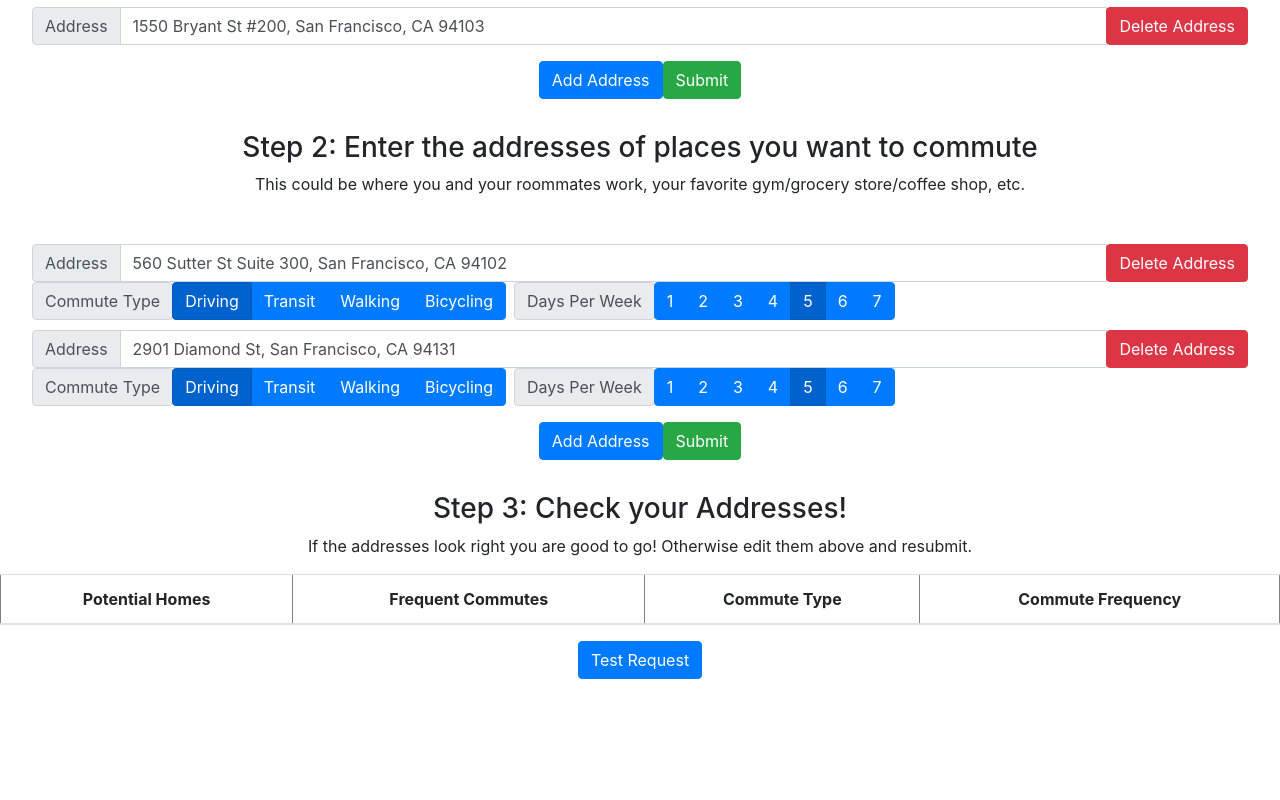
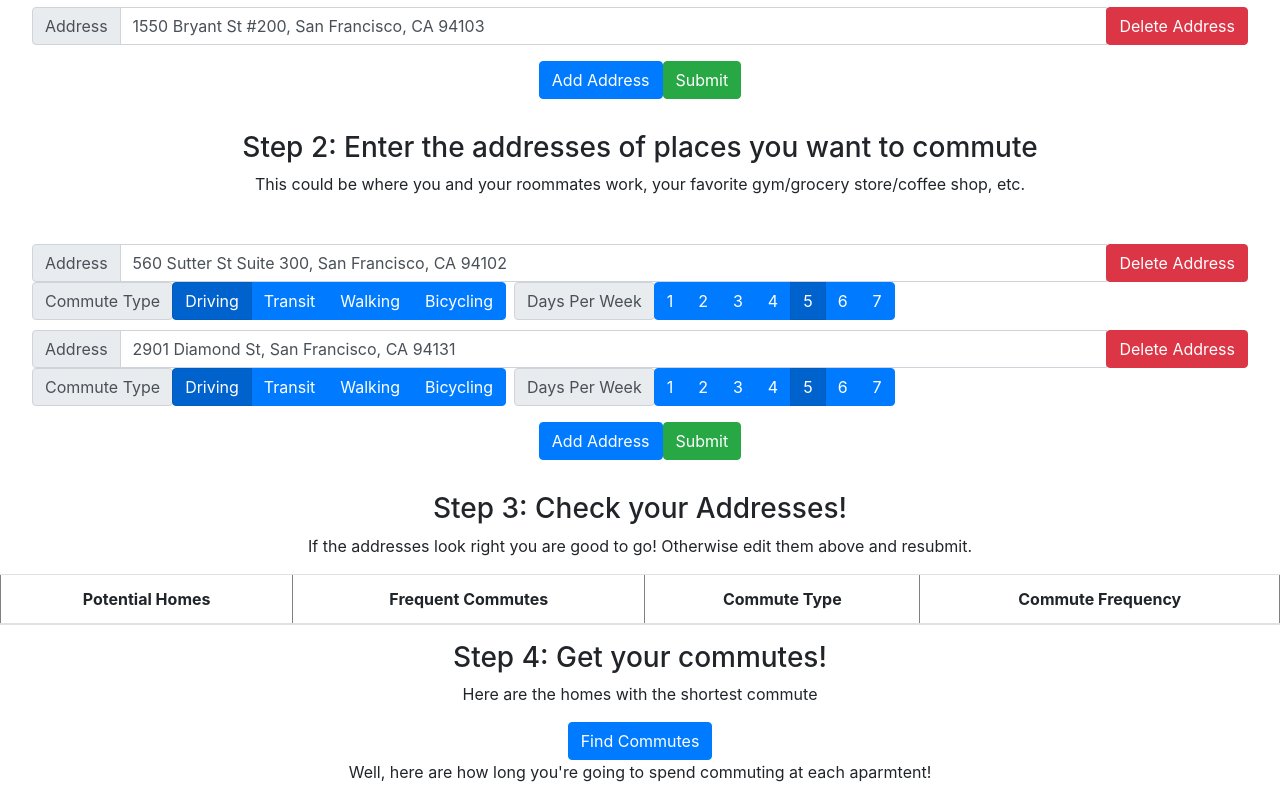
Before and after one commit to visaals/commutecutter, a React (Create React App) app in the folder client/: page / in a window 1280 px wide. Shown: the part 195-995 px from the top of the page. Before the commit the page ends 874 px from the top, so only its background shows below. Built offline with nearby package versions, Linux system fonts and the light colour scheme.

Commit message:
moved testRequest to container and view and added card layout at the bottom

```diff
--- a/client/src/App.js
+++ b/client/src/App.js
@@ -1,6 +1,6 @@
 import React, { Component } from 'react'
 import './App.css'
-import CCFormContainer from './Containers/CCFormContainer.jsx'
+import FormContainer from './Containers/FormContainer.jsx'
 import Nav from 'react-bootstrap/Nav'
 import Navbar from 'react-bootstrap/Navbar'
 
@@ -20,7 +20,7 @@ class App extends Component {
 
         <br></br>
 
-        <CCFormContainer />
+        <FormContainer />
       </div>
     );
   }
--- /dev/null
+++ b/client/src/Containers/CommuteResultsContainer.jsx
@@ -0,0 +1,117 @@
+import React from 'react'
+import Button from "react-bootstrap/Button"
+import CommuteResultsView from "../Views/CommuteResultsView"
+const axios = require('axios')
+var CommuteFormatter = require('../Utilities/CommuteFormatter');
+
+class CommuteResultsContainer extends React.Component {
+
+    state = {
+        tickets: []
+    }
+
+    sendRequest = () => {
+        console.log("testing request...")
+        console.log(this.props.addresses)
+        console.log(this.props.commutes)
+
+        let herokuAPI = 'https://secure-depths-82332.herokuapp.com/api'
+        let localAPI = "http://localhost:5000/api"
+        const instance = axios.create({
+            baseURL: localAPI,
+            timeout: 10000,
+            headers: {'Content-Type': 'application/json'}
+          });
+        instance.post('/bulk-directions', {
+            sourceAddresses: this.props.addresses,
+            commutes: this.props.commutes
+        })
+        .then(response => this.formatAndSetState(response))
+        .catch(function (error) {
+            console.log("post error: " + error);
+        });
+    }
+
+    formatAndSetState (response) {
+
+        let data = response.data
+        let queryData = JSON.parse(response.config.data)
+
+        let queryAddresses = queryData.sourceAddresses
+        let queryCommutes = queryData.commutes
+
+        let homes = []
+        let idx = 0;
+        for (let i = 0; i < queryAddresses.length; i++) {
+            let commuteTickets = []
+            for (let j = 0; j < queryCommutes.length; j++) {
+                let ticket = data[idx];
+                ticket.push(queryCommutes[j].commuteType)
+                ticket.push(queryCommutes[j].commuteDaysPerWeek)
+                commuteTickets.push(data[idx])
+                idx++
+            }
+            homes.push(commuteTickets)
+        }
+
+        let formattedTickets = []
+        for (let i = 0; i < homes.length; i++) {
+            let home = homes[i]
+            let formattedTicket = []
+            let totalCommute = new CommuteFormatter()
+            for (let j = 0; j < home.length; j++) {
+                let commute = home[j]
+                let commuteFormatter = new CommuteFormatter(commute)
+                let formattedCommute = commuteFormatter.formatAndApplyCommuteFrequency()
+                totalCommute.combineRawCommute(commuteFormatter)
+                formattedTicket.push(formattedCommute)
+            }
+
+            formattedTicket.push(totalCommute)
+            formattedTickets.push(formattedTicket)
+        }
+        this.setState({
+            tickets: formattedTickets
+        })
+    }
+
+    summarizeTickets (tickets) {
+        let summarizedTickets = []
+        tickets.map(ticket => summarizedTickets.push(this.summarizeTicket(ticket)))
+        return summarizedTickets
+    }
+
+    summarizeTicket (ticket) {
+        let ticketSummaries = []
+        let i = 0;
+        for (; i < ticket.length - 1; i++) {
+            let commuteObject = ticket[i]
+
+            let summary = []
+            summary.push(commuteObject.destination)
+            summary.push(commuteObject.timeString)
+            summary.push(commuteObject.totalTimeString)
+            ticketSummaries.push(summary)
+        }
+        let summary = []
+        summary.push(ticket[i].totalCommuteTimeString)
+        summary.push(ticket[i].source)
+        ticketSummaries.push(summary)
+
+
+        return ticketSummaries
+    }
+
+    render () {
+        return (
+            <div>
+                <Button onClick={this.sendRequest}>Find Commutes</Button>
+                <CommuteResultsView
+                    tickets={this.summarizeTickets(this.state.tickets)}
+                />
+            </div>
+        )
+    }
+}
+
+export default CommuteResultsContainer
--- a/client/src/Containers/CCFormContainer.jsx
+++ b/client/src/Containers/FormContainer.jsx
@@ -1,10 +1,9 @@
 import React from "react"
 import AddressInputContainer from "./AddressInputContainer"
 import AddressCommuteTableView from "../Views/AddressCommuteTableView"
-import Button from "react-bootstrap/Button";
-const axios = require('axios')
+
+import CommuteResultsContainer from "./CommuteResultsContainer";
 const constants = require('../constants')
-var CommuteFormatter = require('../Utilities/CommuteFormatter');
 
 
 class CCFormContainer extends React.Component {
@@ -13,71 +12,11 @@ class CCFormContainer extends React.Component {
         super()
         this.stepOneEndRef = React.createRef()
         this.stepTwoEndRef = React.createRef()
+        this.stepThreeEndRef = React.createRef()
+        this.stepFourEndRef = React.createRef()
+
         this.addressPlaceholder = "Enter the address of a potential home"
         this.commuteAddressPlaceholder = "Enter the address of a potential commute"
-    }
-
-    testRequest = () => {
-        console.log("testing request...")
-        console.log(this.state.addresses)
-        console.log(this.state.commutes)
-
-        let herokuAPI = 'https://secure-depths-82332.herokuapp.com/api'
-        let localAPI = "http://localhost:5000/api"
-        const instance = axios.create({
-            baseURL: localAPI,
-            timeout: 10000,
-            headers: {'Content-Type': 'application/json'}
-          });
-        instance.post('/bulk-directions', {
-            sourceAddresses: this.state.addresses,
-            commutes: this.state.commutes
-        })
-        .then(function (response) {
-
-            let data = response.data
-            let queryData = JSON.parse(response.config.data)
-
-            let queryAddresses = queryData.sourceAddresses
-            let queryCommutes = queryData.commutes
-
-            let homes = []
-            let idx = 0;
-            for (let i = 0; i < queryAddresses.length; i++) {
-                let commuteTickets = []
-                for (let j = 0; j < queryCommutes.length; j++) {
-                    let ticket = data[idx];
-                    ticket.push(queryCommutes[j].commuteType)
-                    ticket.push(queryCommutes[j].commuteDaysPerWeek)
-                    commuteTickets.push(data[idx])
-                    idx++
-                }
-                homes.push(commuteTickets)
-            }
-
-            for (let i = 0; i < homes.length; i++) {
-                let home = homes[i]
-                let totalCommute = new CommuteFormatter()
-                for (let j = 0; j < home.length; j++) {
-                    let commute = home[j]
-                    let commuteFormatter = new CommuteFormatter(commute)
-                    totalCommute.combineRawCommute(commuteFormatter)
-                    let formattedCommute = commuteFormatter.formatAndApplyCommuteFrequency()
-                    console.log("formatted Commute: " + JSON.stringify(formattedCommute, null, 2))
-                }
-
-                console.log("total commute: " + JSON.stringify(totalCommute, null, 2))
-                console.log("-------------------")
-            }
-
-
-
-
-
-        })
-        .catch(function (error) {
-            console.log("post error: " + error);
-        });
     }
 
     state = {
@@ -129,7 +68,6 @@ class CCFormContainer extends React.Component {
                 <div ref={this.stepOneEndRef}>
                     <h3>Step 2: Enter the addresses of places you want to commute</h3>
                     <p>This could be where you and your roommates work, your favorite gym/grocery store/coffee shop, etc.</p>
-
                 </div>
                 <AddressInputContainer
                     placeholder={this.commuteAddressPlaceholder}
@@ -141,12 +79,22 @@ class CCFormContainer extends React.Component {
                 <div ref={this.stepTwoEndRef}>
                     <h3>Step 3: Check your Addresses!</h3>
                     <p>If the addresses look right you are good to go! Otherwise edit them above and resubmit.</p>
+                    <AddressCommuteTableView
+                        addresses={this.state.addresses}
+                        commutes={this.state.commutes}
+                    />
+                </div>
 
-                    <AddressCommuteTableView
-                            addresses={this.state.addresses}
-                            commutes={this.state.commutes}
-                            />
-                    <Button onClick={this.testRequest}>Test Request</Button>
+                <div ref={this.stepThreeEndRef}>
+                    <h3>Step 4: Get your commutes!</h3>
+                    <p>Here are the homes with the shortest commute</p>
+                    <CommuteResultsContainer
+                        addresses={this.state.addresses}
+                        commutes={this.state.commutes}
+                    />
+                </div>
+                <div ref={this.stepFourEndRef}>
+                    <p>Well, here are how long you're going to spend commuting at each aparmtent!</p>
                 </div>
 
 
--- /dev/null
+++ b/client/src/Views/CommuteResultsView.jsx
@@ -0,0 +1,51 @@
+import React from "react"
+import Card from "react-bootstrap/Card"
+import ListGroup from "react-bootstrap/ListGroup"
+import ListGroupItem from "react-bootstrap/ListGroupItem"
+import CardDeck from "react-bootstrap/CardDeck"
+
+
+const CommuteView = (props) => {
+
+    let renderedTickets = props.tickets.map(ticket => {
+
+        let totalCommuteTimeString = ticket[ticket.length-1][0]
+        let source = ticket[ticket.length-1][1]
+
+        ticket.pop()
+
+        return (
+            <div>
+                <Card style={{ width: '18rem' }}>
+                    <Card.Body>
+                        <Card.Title>{source}</Card.Title>
+                        <Card.Subtitle className="mb-2 text-muted">{totalCommuteTimeString}</Card.Subtitle>
+                        <ListGroup className="list-group-flush">
+                            {ticket.map(elem => {
+                                return (
+                                    <ListGroupItem>{elem.map(e => <div>{e}<br /></div>)}</ListGroupItem>
+                                )
+                            })}
+                        </ListGroup>
+                    </Card.Body>
+                </Card>
+
+            </div>
+        )
+    })
+
+    return (
+        <div>
+            <div>
+                <CardDeck>
+                    {renderedTickets}
+                </CardDeck>
+            </div>
+        </div>
+    )
+
+
+
+}
+
+export default CommuteView;
```
